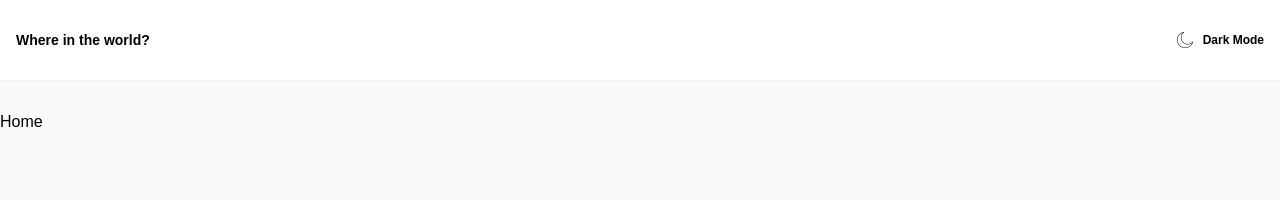
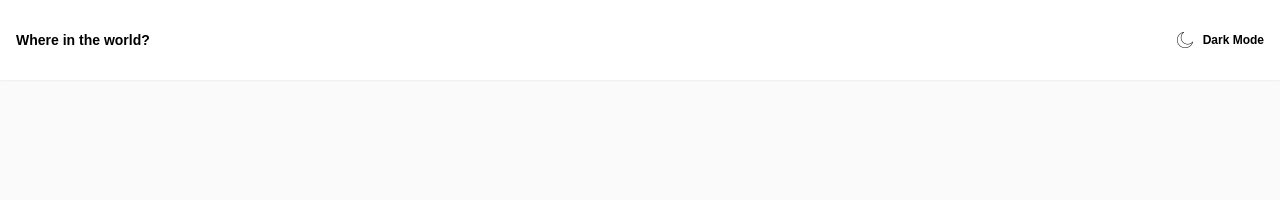
Before and after one commit to achiewe/rest-countries-api-with-color-theme-switcher, a React (Vite) app: page / in a window 1280 px wide. Shown: the top 200 px of the page. Built offline with nearby package versions, Linux system fonts and the light colour scheme.

Commit message:
style home component

```diff
--- a/src/pages/Home.tsx
+++ b/src/pages/Home.tsx
@@ -1,3 +1,9 @@
+import SearchInput from "../components/Home/SearchInput";
+
 export default function Home() {
-  return <div>Home</div>;
+  return (
+    <div className="w-full flex flex-col items-center gap-[30px]">
+      <SearchInput />
+    </div>
+  );
 }
```
